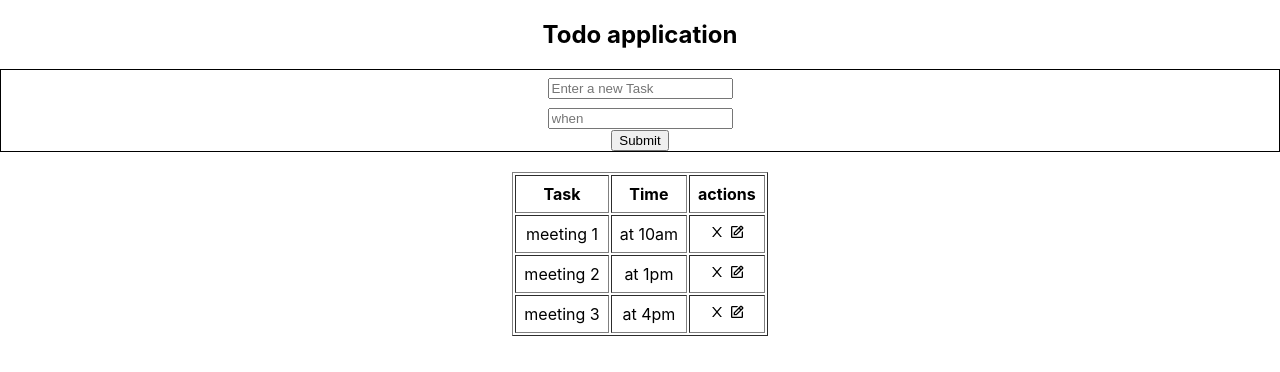
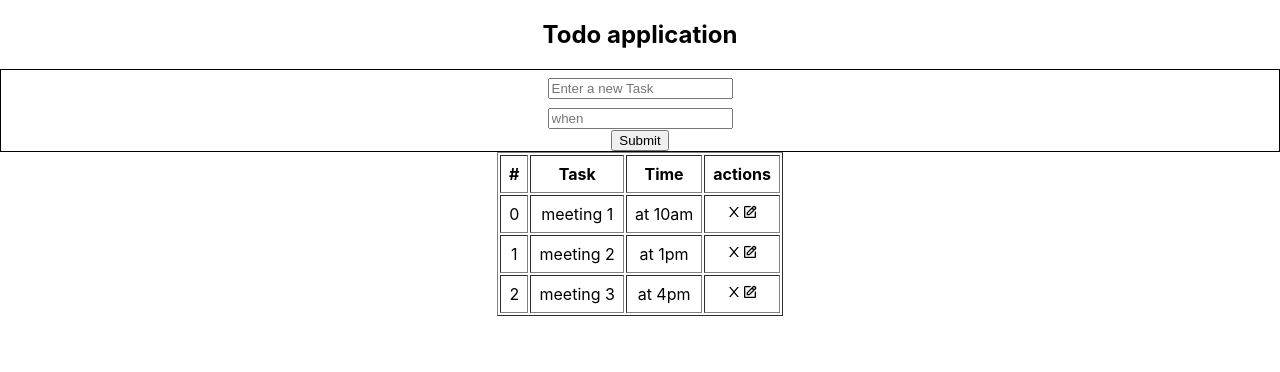
Before and after one commit to Mahbub96/react-todo, a React (Create React App) app: page / in a window 1280 px wide. Shown: the top 372 px of the page. Built offline with nearby package versions, Linux system fonts and the light colour scheme.

Commit message:
implemented add and delete todos from list

```diff
--- a/src/App.css
+++ b/src/App.css
@@ -36,3 +36,10 @@
     transform: rotate(360deg);
   }
 }
+
+.table-container {
+  display: flex;
+  align-items: center;
+  justify-content: center;
+  margin-top: "20px";
+}
--- /dev/null
+++ b/src/components/InputFrom.jsx
@@ -0,0 +1,51 @@
+import React, { useState } from "react";
+
+const styles = {
+  margin: "8px",
+};
+
+function InputFrom({ setTask, task }) {
+  const [todo, setTodo] = useState("");
+  const [time, setTime] = useState("");
+
+  const handleSubmit = (e) => {
+    e.preventDefault();
+    if (!todo.length || !time.length) return;
+
+    setTask([...task, { id: task[task.length - 1].id + 1, name: todo, time }]);
+
+    setTodo("");
+    setTime("");
+  };
+
+  return (
+    <div>
+      <form
+        onSubmit={handleSubmit}
+        style={{
+          display: "block",
+          border: "1px solid black",
+        }}
+      >
+        <input
+          style={styles}
+          type="text"
+          onChange={(e) => setTodo(e.target.value)}
+          value={todo}
+          placeholder="Enter a new Task"
+        />
+        <br />
+        <input
+          value={time}
+          type="text"
+          placeholder="when"
+          onChange={(e) => setTime(e.target.value)}
+        />
+        <br />
+        <input type="submit" value="Submit" />
+      </form>
+    </div>
+  );
+}
+
+export default InputFrom;
--- a/src/components/Layout.js
+++ b/src/components/Layout.js
@@ -1,63 +1,31 @@
 import React, { useState } from "react";
 import TodoTable from "./TodoTable";
-const styles = {
-  margin: "8px",
-};
+import InputFrom from "./InputFrom";
+
 function Layout() {
-  const [localTask, setLocalTask] = useState({});
-  const [task, setTask] = useState([
+  let [task, setTask] = useState([
     {
+      id: 0,
       name: `meeting 1`,
       time: `at 10am`,
     },
     {
+      id: 1,
       name: `meeting 2`,
       time: `at 1pm`,
     },
     {
+      id: 2,
       name: `meeting 3`,
       time: `at 4pm`,
     },
   ]);
 
-  const handleChange = (e) => {
-    setLocalTask({ ...localTask, [e.target.name]: e.target.value });
-  };
-
-  const handleSubmit = (e) => {
-    e.preventDefault();
-    setTask([...task, localTask]);
-    console.log(task);
-  };
-
   return (
     <>
       <h2>Todo application </h2>
-      <form
-        onSubmit={handleSubmit}
-        style={{
-          display: "block",
-          border: "1px solid black",
-        }}
-      >
-        <input
-          style={styles}
-          type="text"
-          name="name"
-          onChange={handleChange}
-          placeholder="Enter a new Task"
-        />
-        <br />
-        <input
-          type="text"
-          placeholder="when"
-          name="time"
-          onChange={handleChange}
-        />
-        <br />
-        <input type="submit" value="Submit" />
-      </form>
-      <TodoTable tasks={task} />
+      <InputFrom task={task} setTask={setTask} />
+      <TodoTable tasks={task} setTask={setTask} />
     </>
   );
 }
--- a/src/components/TodoTable.js
+++ b/src/components/TodoTable.js
@@ -3,20 +3,16 @@ import { Table } from "react-bootstrap";
 import { AiOutlineClose } from "react-icons/ai";
 import { BiEdit } from "react-icons/bi";
 
-function TodoTable({ tasks }) {
+function TodoTable({ tasks, setTask }) {
+  const handleDelete = (id) => {
+    setTask(tasks.filter((value) => (value.id === id ? null : value)));
+  };
   return (
-    <div
-      style={{
-        display: "flex",
-        alignItems: "center",
-
-        justifyContent: "center",
-        marginTop: "20px",
-      }}
-    >
+    <div className="table-container">
       <Table striped bordered hover border="1" cellPadding="8px ">
         <thead>
           <tr>
+            <th>#</th>
             <th>Task</th>
             <th>Time</th>
             <th>actions</th>
@@ -26,10 +22,12 @@ function TodoTable({ tasks }) {
           {tasks.map((task, i) => {
             return (
               <tr key={i}>
+                <td>{i}</td>
                 <td>{task.name} </td>
                 <td>{task.time}</td>
                 <td>
-                  <AiOutlineClose /> <BiEdit />
+                  <AiOutlineClose onClick={() => handleDelete(task.id)} />
+                  <BiEdit />
                 </td>
               </tr>
             );
```
Also changed, not shown: src/components/DeleteTask.js (added, +7 -0 lines), src/components/EditTask.jsx (added, +11 -0 lines).
